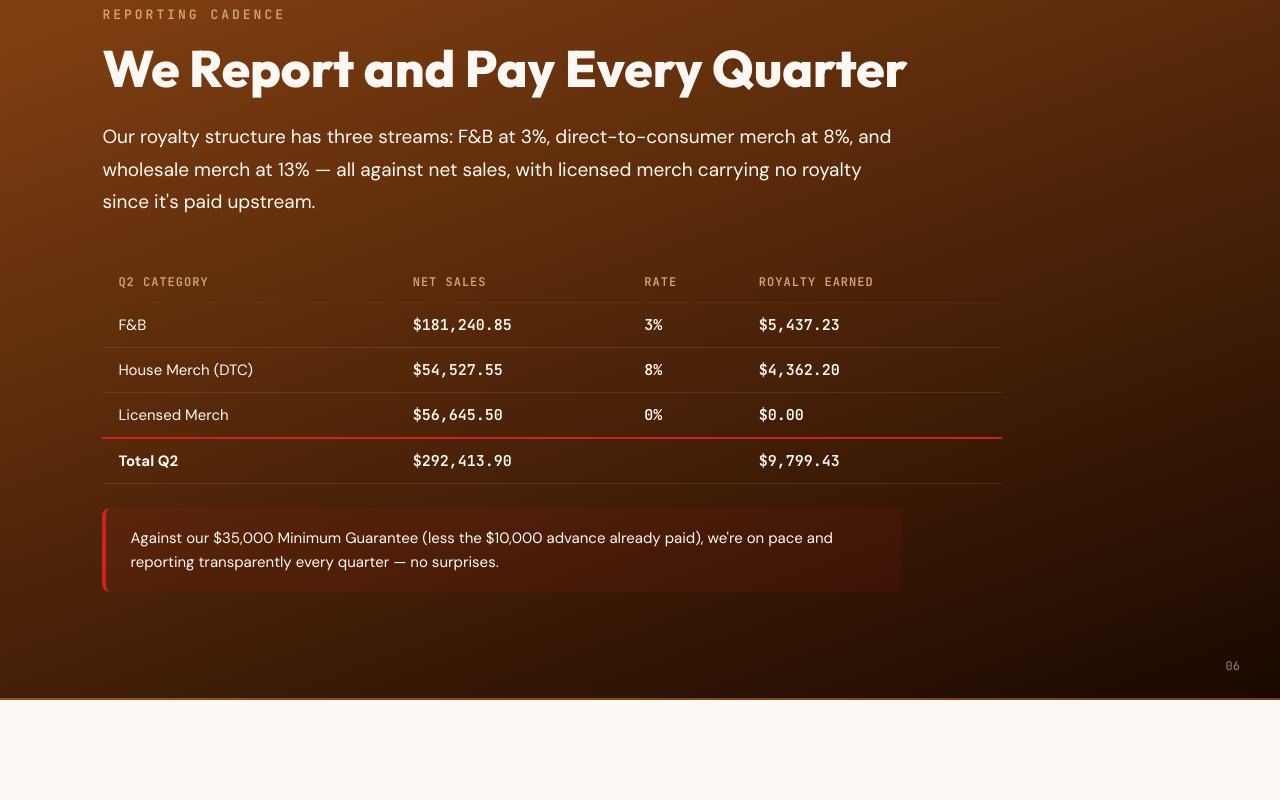
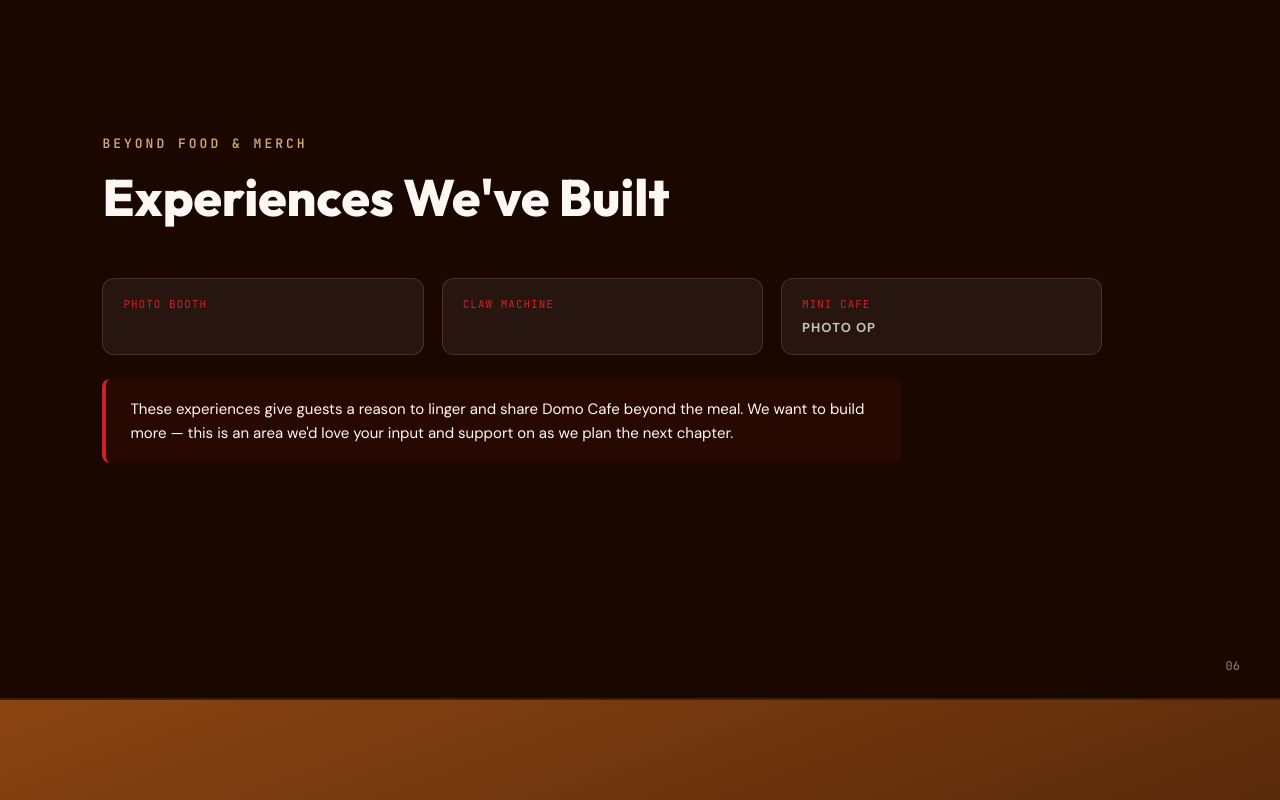
Before and after one commit to izzy-spsi/sps-static, a website: page public/domo-cafe-nhk-partnership-update-v1.0.html in a window 1280 px wide. Shown: the part 4100-4900 px from the top of the page. Drawn offline with Linux system fonts and the light colour scheme.

Commit message:
add: NHK deck - new Experiences slide (photo booth, claw machine, mini cafe); renumber 13 slides

```diff
--- a/public/domo-cafe-nhk-partnership-update-v1.0.html
+++ b/public/domo-cafe-nhk-partnership-update-v1.0.html
@@ -310,7 +310,20 @@
     <div class="slide-number">05</div>
   </section>
 
-  <!-- 6. ROYALTY REPORTING -->
+  <!-- 6. EXPERIENCES -->
+  <section class="slide dark">
+    <div class="eyebrow">Beyond Food &amp; Merch</div>
+    <h1 class="section-title">Experiences We've Built</h1>
+    <div class="item-list">
+      <div class="item-card"><div class="cat">Photo Booth</div></div>
+      <div class="item-card"><div class="cat">Claw Machine</div></div>
+      <div class="item-card"><div class="cat">Mini Cafe</div><div class="stat-label" style="margin-top:4px;">Photo Op</div></div>
+    </div>
+    <div class="callout">These experiences give guests a reason to linger and share Domo Cafe beyond the meal. We want to build more — this is an area we'd love your input and support on as we plan the next chapter.</div>
+    <div class="slide-number">06</div>
+  </section>
+
+  <!-- 7. ROYALTY REPORTING -->
   <section class="slide brown">
     <div class="eyebrow">Reporting Cadence</div>
     <h1 class="section-title">We Report and Pay Every Quarter</h1>
@@ -325,7 +338,7 @@
       </tbody>
     </table>
     <div class="callout">Against our $35,000 Minimum Guarantee (less the $10,000 advance already paid), we're on pace and reporting transparently every quarter — no surprises.</div>
-    <div class="slide-number">06</div>
+    <div class="slide-number">07</div>
   </section>
 
   <!-- 7. FAN BASE -->
@@ -333,7 +346,7 @@
     <div class="eyebrow">Who's Showing Up</div>
     <h1 class="section-title">Our Understanding of the Fan Base</h1>
     <p class="body-text">Guests are coming for the full experience — the food, the merch, and the connection to Domo. We want to walk through what we're seeing on the floor and get your read on how this compares to other markets you've supported.</p>
-    <div class="slide-number">07</div>
+    <div class="slide-number">08</div>
   </section>
 
   <!-- 8. WHAT WE NEED HELP WITH -->
@@ -342,7 +355,7 @@
     <h1 class="section-title">Licensed &amp; House Merchandise</h1>
     <p class="body-text">We'd love to talk through faster turnaround on new SKU approvals, expanding into new product categories, and how we can make the wholesale pathway work well for both sides.</p>
     <div class="callout">This is a two-way conversation — what does NHK need from us to help you move faster on approvals?</div>
-    <div class="slide-number">08</div>
+    <div class="slide-number">09</div>
   </section>
 
   <!-- 9. EXPANSION -->
@@ -350,7 +363,7 @@
     <div class="eyebrow">Looking Ahead</div>
     <h1 class="section-title">Expansion Interest — Hawaii, Las Vegas, New York</h1>
     <p class="body-text">We're early-stage on all three, but excited about the potential. We'd love your read on these markets before we commit further.</p>
-    <div class="slide-number">09</div>
+    <div class="slide-number">10</div>
   </section>
 
   <!-- 10. WHOLESALE -->
@@ -358,7 +371,7 @@
     <div class="eyebrow">Growth Channel</div>
     <h1 class="section-title">Wholesale Opportunities</h1>
     <p class="body-text">Open discussion on expanding house and licensed merch into wholesale/retail channels beyond the cafe.</p>
-    <div class="slide-number">10</div>
+    <div class="slide-number">11</div>
   </section>
 
   <!-- 11. LOYALTY -->
@@ -366,7 +379,7 @@
     <div class="eyebrow">Building Long-Term Fans</div>
     <h1 class="section-title">Loyalty Program Build-Out</h1>
     <p class="body-text">We've sketched an early concept — "Chomps" — a loyalty program tied to visits and purchases. Before we invest further, we want your take on how this fits the broader Domo brand.</p>
-    <div class="slide-number">11</div>
+    <div class="slide-number">12</div>
   </section>
 
   <!-- 12. CLOSING -->
@@ -374,7 +387,7 @@
     <div class="eyebrow">Thank You</div>
     <div class="domo-arigato">Domo Arigato</div>
     <p class="subtitle">Thank you for your time today — we're looking forward to building the next chapter together.</p>
-    <div class="slide-number">12</div>
+    <div class="slide-number">13</div>
   </section>
 
 </div>
```
